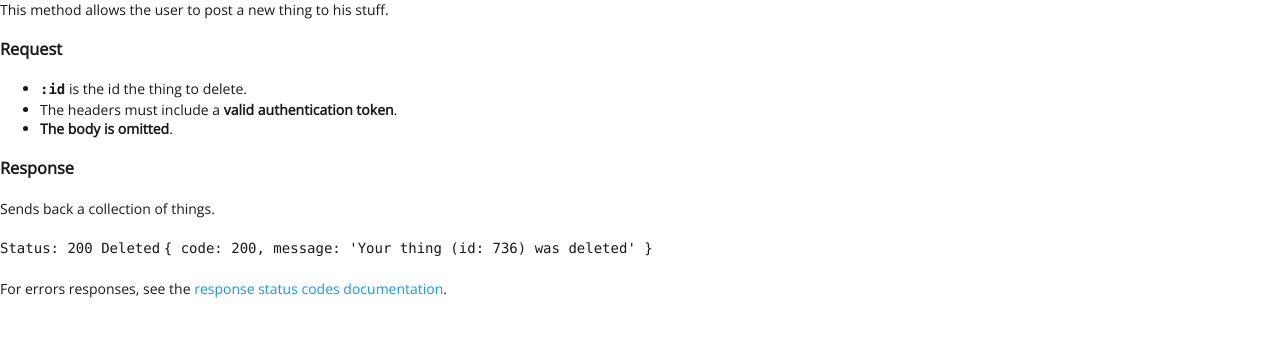
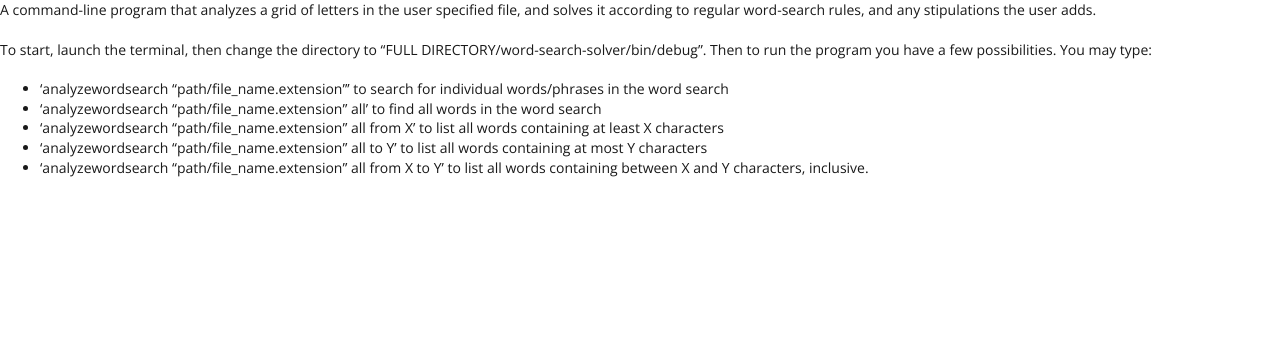
Before and after one commit to ZacharyWesterman/ZacharyWesterman.github.io, a Jekyll site: the page built from _posts/2017-01-16-project-word-search.md, in a window 1280 px wide. Shown: the top 337 px of the page. Built offline with Jekyll 4.4.1, drawn with Linux system fonts in a browser that asks for light colours.

Commit message:
updated word search description post

````diff
--- a/_posts/2017-01-16-project-word-search.md
+++ b/_posts/2017-01-16-project-word-search.md
@@ -6,22 +6,12 @@ type:
 layout: default
 ---
 
-This method allows the user to post a new thing to his stuff.
+A command-line program that analyzes a grid of letters in the user specified file, and solves it according to regular word-search rules, and any stipulations the user adds.
 
-### Request
-
-* **`:id`** is the id the thing to delete.
-* The headers must include a **valid authentication token**.
-* **The body is omitted**.
-
-### Response
-
-Sends back a collection of things.
-
-```Status: 200 Deleted```
-```{
-    code: 200,
-    message: 'Your thing (id: 736) was deleted'
-}```
-
-For errors responses, see the [response status codes documentation](#response-status-codes).
+To start, launch the terminal, then change the directory to "FULL DIRECTORY/word-search-solver/bin/debug". Then to run the program you have a few possibilities.
+You may type:
+- 'analyzewordsearch "path/file_name.extension"' to search for individual words/phrases in the word search
+- 'analyzewordsearch "path/file_name.extension" all' to find all words in the word search
+- 'analyzewordsearch "path/file_name.extension" all from X' to list all words containing at least X characters
+- 'analyzewordsearch "path/file_name.extension" all to Y' to list all words containing at most Y characters
+- 'analyzewordsearch "path/file_name.extension" all from X to Y' to list all words containing between X and Y characters, inclusive.
````
